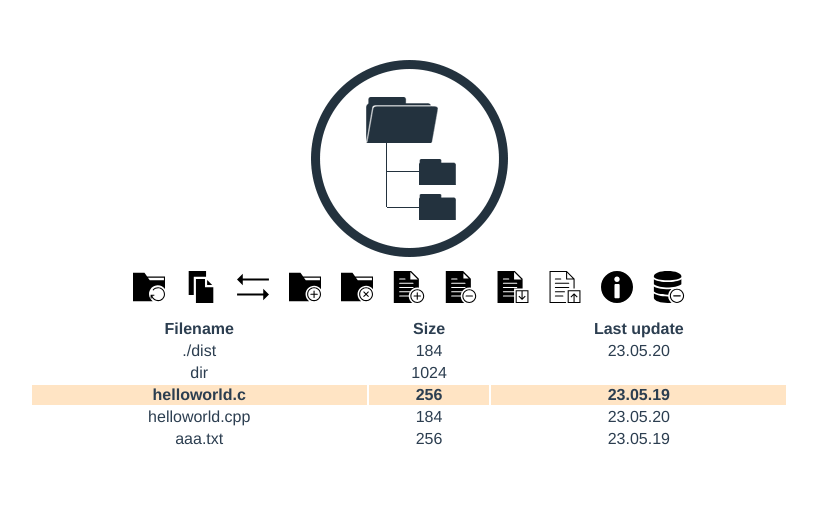
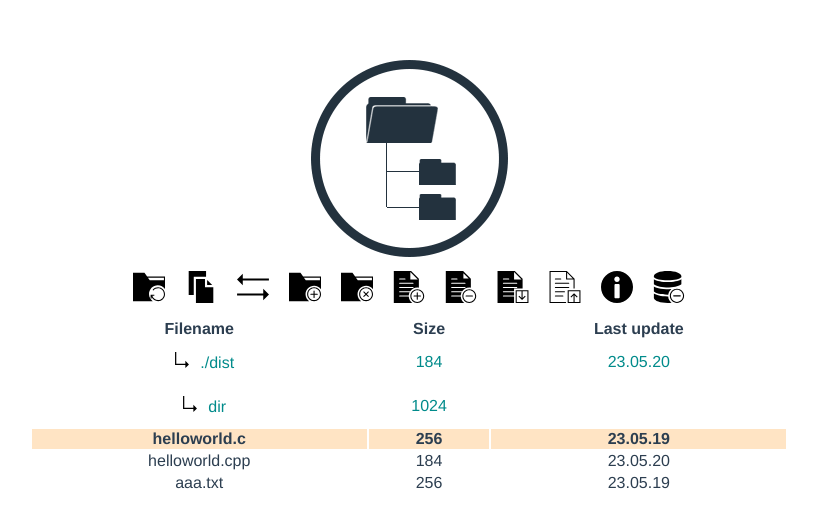
Before and after one commit to MefAldemisov/DistributedFileSstem, a Vue app in the folder front/: page / in a window 1280 px wide. Shown: the top 528 px of the page, without its empty margins (231-1048 px from the left). Built offline with nearby package versions, Linux system fonts and the light colour scheme.

Commit message:
Folders are visually identified

```diff
--- a/front/src/App.vue
+++ b/front/src/App.vue
@@ -22,12 +22,15 @@
             </thead>
             <tbody>
                 <tr
-                    :class="{ active: file.index == active }"
+                    :class="{ active: file.index == active, dir: file.data }"
                     v-for="file in files"
                     :key="file.index"
                     @click="setActive(file.index)"
                 >
-                    <td>{{ file.name }}</td>
+                    <td>
+                        <icon v-if="file.data" type="arrow" width="1rem"></icon
+                        >{{ file.name }}
+                    </td>
                     <td>{{ file.size }}</td>
                     <td>{{ file.upd }}</td>
                 </tr>
@@ -123,4 +126,7 @@ tr:hover {
     font-weight: 800;
     background-color: bisque;
 }
+.dir {
+    color: darkcyan;
+}
 </style>
--- a/front/src/components/Icon.vue
+++ b/front/src/components/Icon.vue
@@ -1,4 +1,5 @@
 <script>
+import IconArrow from "./icons/IconArrow.vue";
 import IconCopy from "./icons/IconCopy.vue";
 import IconDownload from "./icons/IconDownload.vue";
 import IconInfo from "./icons/IconInfo.vue";
@@ -22,6 +23,7 @@ export default {
         },
     },
     components: {
+        IconArrow,
         IconCopy,
         IconDownload,
         IconInfo,
@@ -38,6 +40,7 @@ export default {
 </script>
 <template>
     <div class="inline hoverable" :title="type">
+        <icon-arrow :width="width" v-if="type == 'arrow'"></icon-arrow>
         <icon-copy :width="width" v-if="type == 'copy'"></icon-copy>
         <icon-download :width="width" v-if="type == 'download'"></icon-download>
         <icon-info :width="width" v-if="type == 'info'"></icon-info>
--- /dev/null
+++ b/front/src/components/icons/IconArrow.vue
@@ -0,0 +1,23 @@
+<script>
+export default {
+    name: "IconArrow",
+};
+</script>
+<template>
+    <svg
+        version="1.1"
+        id="Layer_1"
+        xmlns="http://www.w3.org/2000/svg"
+        xmlns:xlink="http://www.w3.org/1999/xlink"
+        x="0px"
+        y="0px"
+        viewBox="0 0 382.975 382.975"
+        style="enable-background: new 0 0 382.975 382.975"
+        xml:space="preserve"
+    >
+        <polygon
+            points="358.098,296.762 271.885,210.548 271.885,282.008 54.877,282.008 54.877,0 24.877,0 24.877,312.008
+	271.885,312.008 271.885,382.975 "
+        />
+    </svg>
+</template>
```
Also changed, not shown: front/src/assets/file-svgrepo-com.svg (deleted).
